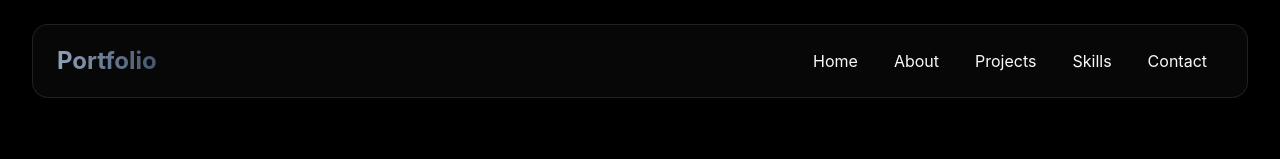
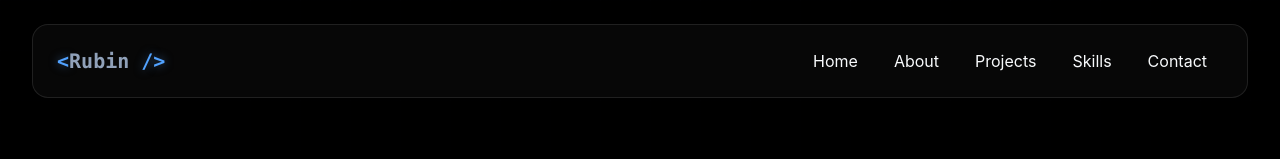
Before and after one commit to rubinramallari9/portofolio, a Next.js app in the folder frontend/: page / in a window 1280 px wide. Shown: the top 159 px of the page. Built offline with nearby package versions, Linux system fonts and the light colour scheme.

Commit message:
Nav bar logo fixed

```diff
--- a/frontend/components/Navigation.tsx
+++ b/frontend/components/Navigation.tsx
@@ -52,10 +52,24 @@ export default function Navigation() {
             <div className="flex justify-between items-center">
               {/* Logo */}
               <motion.div
-                className="text-2xl font-bold"
+                className="text-xl font-mono font-bold group/logo cursor-pointer"
                 whileHover={{ scale: 1.05 }}
               >
-                <span className="gradient-text">Portfolio</span>
+                <span
+                  className="text-blue-400"
+                  style={{ textShadow: '0 0 10px rgba(96, 165, 250, 0.5)' }}
+                >
+                  &lt;
+                </span>
+                <span className="text-slate-400 group-hover/logo:text-white transition-colors duration-300">
+                  Rubin
+                </span>
+                <span
+                  className="text-blue-400"
+                  style={{ textShadow: '0 0 10px rgba(96, 165, 250, 0.5)' }}
+                >
+                  {' '}/&gt;
+                </span>
               </motion.div>
 
               {/* Desktop Navigation */}
```
